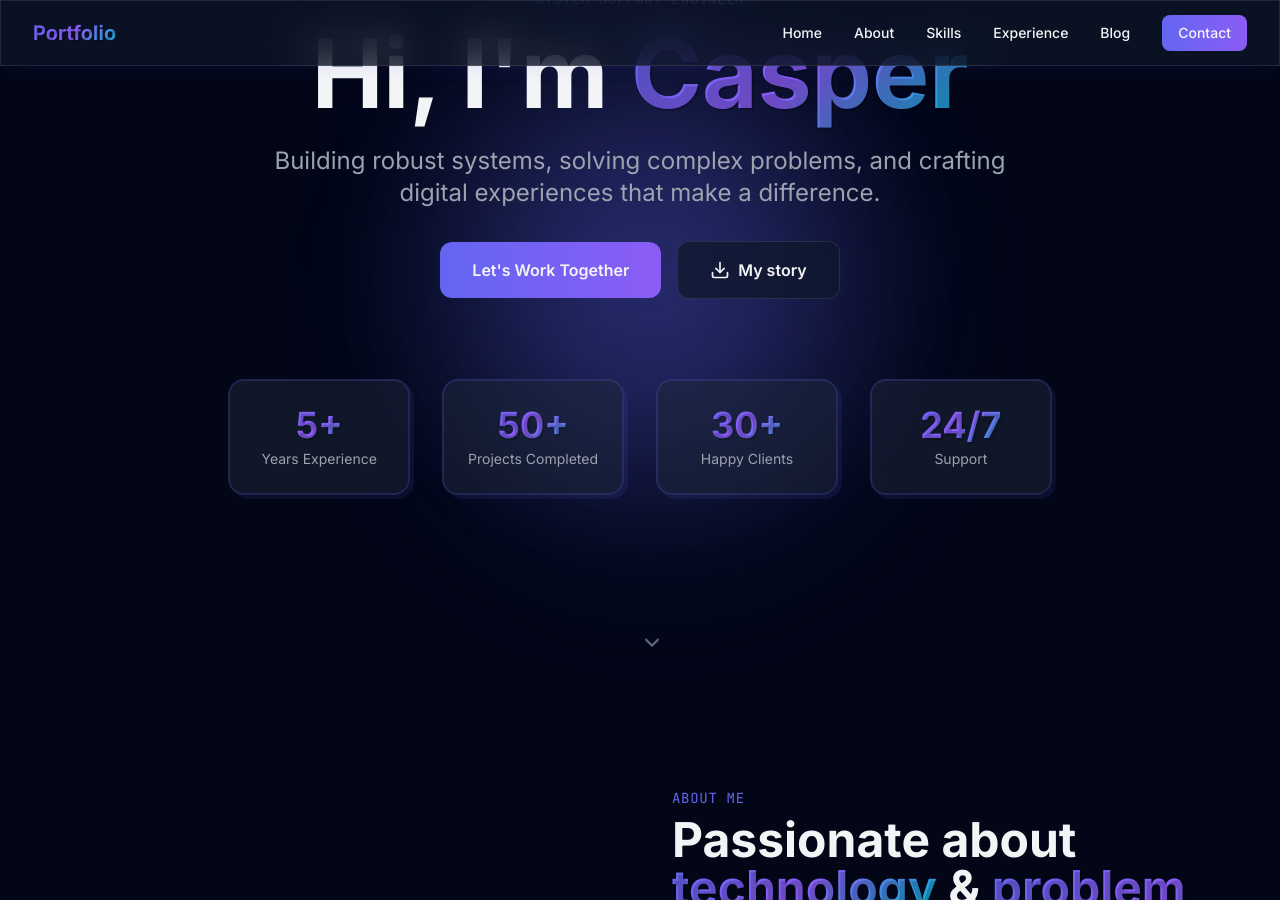
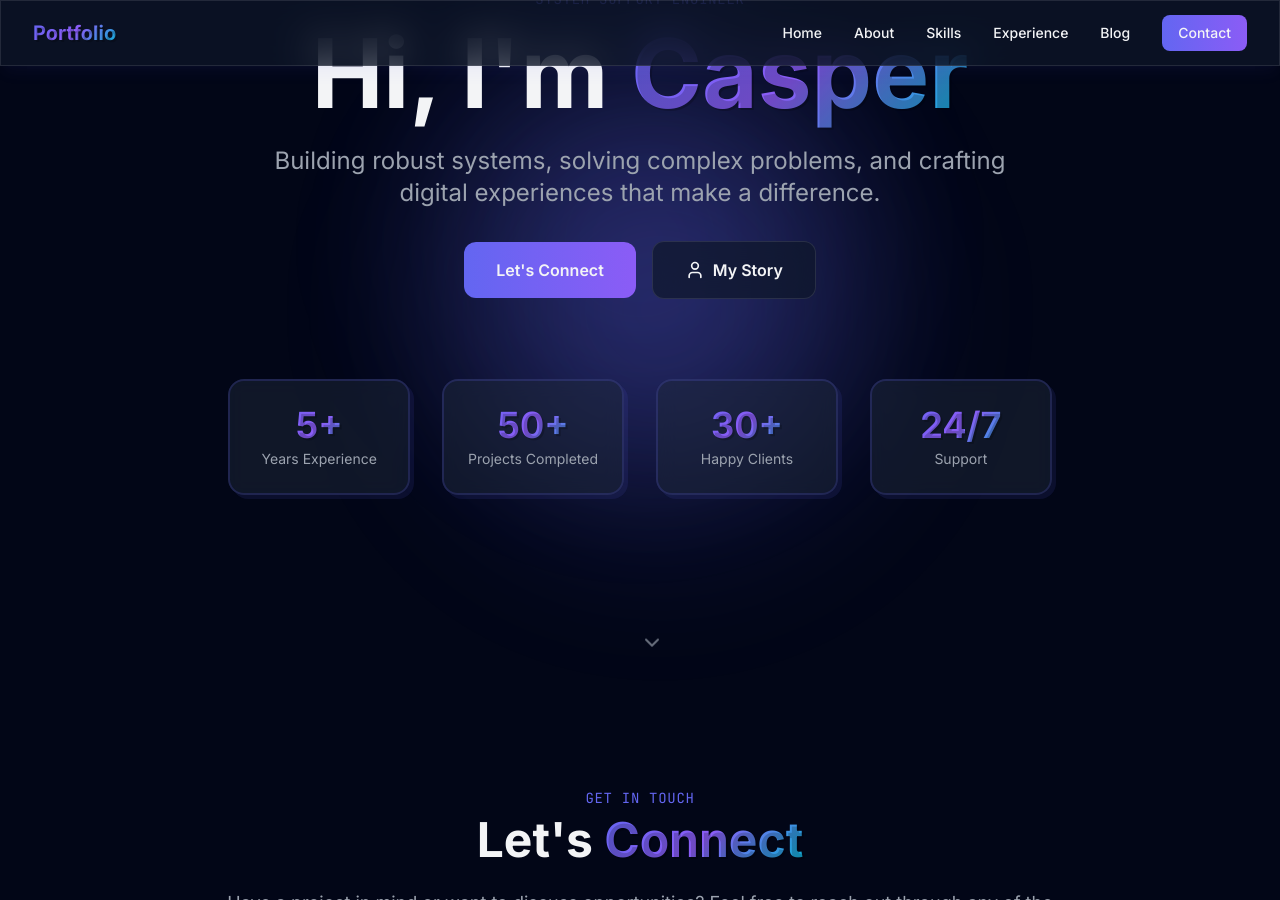
Before and after one commit to FaiGiJoon/FaiGiJoon.github.io, a Jekyll site: the page index.html, which Jekyll copies as it is, in a window 1280 px wide and 900 px high, scrolled down 632 px. Built offline with Jekyll 4.4.1, drawn with Linux system fonts in a browser that asks for light colours; nearby versions of some CDN libraries; some of the changed text lies outside the part shown.

Commit message:
Remove broken contact form and replace with static contact information
- Removed the non-functional contact form from `index.html`.
- Deleted the associated JavaScript form handler.
- Created a new static "Let's Connect" section in `index.html` featuring email, location, and social links.
- Restored and updated "Contact" navigation links in `index.html`, `blog.html`, and `_layouts/post.html`.
- Updated the Hero section call-to-action to point to the new contact information section.

Co-authored-by: FaiGiJoon <96741065+FaiGiJoon@users.noreply.github.com>

```diff
--- a/index.html
+++ b/index.html
@@ -229,11 +229,11 @@
                 </p>
                 <div class="flex flex-col sm:flex-row items-center justify-center gap-4">
                     <a href="#contact" class="px-8 py-4 bg-gradient-to-r from-primary to-secondary rounded-xl font-semibold hover:shadow-xl hover:shadow-primary/25 hover:scale-105 transition-all">
-                        Let's Work Together
+                        Let's Connect
                     </a>
                     <a href="#about" class="px-8 py-4 glass rounded-xl font-semibold hover:bg-white/10 transition-all flex items-center gap-2">
-                        <i data-lucide="download" class="w-5 h-5"></i>
-                        My story
+                        <i data-lucide="user" class="w-5 h-5"></i>
+                        My Story
                     </a>
                 </div>
             </div>
@@ -262,6 +262,59 @@
         <!-- Scroll Indicator -->
         <div class="absolute bottom-8 left-1/2 -translate-x-1/2 animate-bounce">
             <i data-lucide="chevron-down" class="w-6 h-6 text-gray-500"></i>
+        </div>
+    </section>
+
+    <!-- Contact Section -->
+    <section id="contact" class="py-24">
+        <div class="max-w-4xl mx-auto px-4 sm:px-6 lg:px-8 text-center">
+            <div class="reveal">
+                <p class="font-mono text-primary text-sm mb-2 tracking-wider uppercase">Get in Touch</p>
+                <h2 class="text-4xl md:text-5xl font-bold mb-6">Let's <span class="gradient-text">Connect</span></h2>
+                <p class="text-gray-400 text-lg leading-relaxed mb-12">
+                    Have a project in mind or want to discuss opportunities? Feel free to reach out through any of the channels below.
+                </p>
+
+                <div class="grid md:grid-cols-3 gap-8 mb-12">
+                    <div class="glass-card rounded-2xl p-6 hover:border-primary/30 transition-all group">
+                        <div class="w-12 h-12 glass rounded-xl flex items-center justify-center mx-auto mb-4 group-hover:scale-110 transition-transform">
+                            <i data-lucide="mail" class="w-6 h-6 text-primary"></i>
+                        </div>
+                        <p class="text-sm text-gray-400 mb-1">Gmail</p>
+                        <p class="font-medium">klootwijkc@gmail.com</p>
+                    </div>
+                    <div class="glass-card rounded-2xl p-6 hover:border-secondary/30 transition-all group">
+                        <div class="w-12 h-12 glass rounded-xl flex items-center justify-center mx-auto mb-4 group-hover:scale-110 transition-transform">
+                            <i data-lucide="map-pin" class="w-6 h-6 text-secondary"></i>
+                        </div>
+                        <p class="text-sm text-gray-400 mb-1">Location</p>
+                        <p class="font-medium">Utrecht - Netherlands</p>
+                    </div>
+                    <div class="glass-card rounded-2xl p-6 hover:border-accent/30 transition-all group">
+                        <div class="w-12 h-12 glass rounded-xl flex items-center justify-center mx-auto mb-4 group-hover:scale-110 transition-transform">
+                            <i data-lucide="briefcase" class="w-6 h-6 text-accent"></i>
+                        </div>
+                        <p class="text-sm text-gray-400 mb-1">Availability</p>
+                        <p class="font-medium">Open to freelance & full-time</p>
+                    </div>
+                </div>
+
+                <!-- Social Links -->
+                <div class="flex justify-center gap-4">
+                    <a href="#" class="w-12 h-12 glass rounded-xl flex items-center justify-center hover:bg-primary/20 hover:text-primary transition-all">
+                        <i data-lucide="github" class="w-5 h-5"></i>
+                    </a>
+                    <a href="#" class="w-12 h-12 glass rounded-xl flex items-center justify-center hover:bg-primary/20 hover:text-primary transition-all">
+                        <i data-lucide="linkedin" class="w-5 h-5"></i>
+                    </a>
+                    <a href="#" class="w-12 h-12 glass rounded-xl flex items-center justify-center hover:bg-primary/20 hover:text-primary transition-all">
+                        <i data-lucide="twitter" class="w-5 h-5"></i>
+                    </a>
+                    <a href="#" class="w-12 h-12 glass rounded-xl flex items-center justify-center hover:bg-primary/20 hover:text-primary transition-all">
+                        <i data-lucide="globe" class="w-5 h-5"></i>
+                    </a>
+                </div>
+            </div>
         </div>
     </section>
 
@@ -607,97 +660,6 @@ On this website, I’ll be posting a mix of things—some educational, some pers
         </div>
     </section>
 
-    <!-- Contact Section -->
-    <section id="contact" class="py-24">
-        <div class="max-w-7xl mx-auto px-4 sm:px-6 lg:px-8">
-            <div class="grid lg:grid-cols-2 gap-16">
-                <div class="reveal">
-                    <p class="font-mono text-primary text-sm mb-2 tracking-wider uppercase">Get in Touch</p>
-                    <h2 class="text-4xl md:text-5xl font-bold mb-6">Let's work <span class="gradient-text">together</span></h2>
-                    <p class="text-gray-400 text-lg leading-relaxed mb-8">
-                        Have a project in mind or want to discuss opportunities? I'm always open to interesting conversations and collaborations.
-                    </p>
-
-                    <div class="space-y-6">
-                        <div class="flex items-center gap-4">
-                            <div class="w-14 h-14 glass rounded-xl flex items-center justify-center">
-                                <i data-lucide="mail" class="w-6 h-6 text-primary"></i>
-                            </div>
-                            <div>
-                                <p class="text-sm text-gray-400">Gmail</p>
-                                <p class="font-medium">klootwijkc@gmail.com</p>
-                            </div>
-                        </div>
-                        <div class="flex items-center gap-4">
-                            <div class="w-14 h-14 glass rounded-xl flex items-center justify-center">
-                                <i data-lucide="map-pin" class="w-6 h-6 text-secondary"></i>
-                            </div>
-                            <div>
-                                <p class="text-sm text-gray-400">Location</p>
-                                <p class="font-medium">Utrecht - Netherlands</p>
-                            </div>
-                        </div>
-                        <div class="flex items-center gap-4">
-                            <div class="w-14 h-14 glass rounded-xl flex items-center justify-center">
-                                <i data-lucide="briefcase" class="w-6 h-6 text-accent"></i>
-                            </div>
-                            <div>
-                                <p class="text-sm text-gray-400">Availability</p>
-                                <p class="font-medium">Open to freelance & full-time</p>
-                            </div>
-                        </div>
-                    </div>
-
-                    <!-- Social Links -->
-                    <div class="mt-10">
-                        <p class="text-sm text-gray-400 mb-4">Follow me on</p>
-                        <div class="flex gap-4">
-                            <a href="#" class="w-12 h-12 glass rounded-xl flex items-center justify-center hover:bg-primary/20 hover:text-primary transition-all">
-                                <i data-lucide="github" class="w-5 h-5"></i>
-                            </a>
-                            <a href="#" class="w-12 h-12 glass rounded-xl flex items-center justify-center hover:bg-primary/20 hover:text-primary transition-all">
-                                <i data-lucide="linkedin" class="w-5 h-5"></i>
-                            </a>
-                            <a href="#" class="w-12 h-12 glass rounded-xl flex items-center justify-center hover:bg-primary/20 hover:text-primary transition-all">
-                                <i data-lucide="twitter" class="w-5 h-5"></i>
-                            </a>
-                            <a href="#" class="w-12 h-12 glass rounded-xl flex items-center justify-center hover:bg-primary/20 hover:text-primary transition-all">
-                                <i data-lucide="globe" class="w-5 h-5"></i>
-                            </a>
-                        </div>
-                    </div>
-                </div>
-
-                <!-- Contact Form -->
-                <div class="reveal">
-                    <form class="glass-card rounded-2xl p-8" id="contact-form">
-                        <div class="grid md:grid-cols-2 gap-6 mb-6">
-                            <div>
-                                <label class="block text-sm font-medium mb-2">Name</label>
-                                <input type="text" required class="w-full px-4 py-3 bg-dark/50 border border-gray-700 rounded-xl focus:border-primary focus:outline-none focus:ring-1 focus:ring-primary transition-all" placeholder="Casper ">
-                            </div>
-                            <div>
-                                <label class="block text-sm font-medium mb-2">Email</label>
-                                <input type="email" required class="w-full px-4 py-3 bg-dark/50 border border-gray-700 rounded-xl focus:border-primary focus:outline-none focus:ring-1 focus:ring-primary transition-all" placeholder="you@example.com">
-                            </div>
-                        </div>
-                        <div class="mb-6">
-                            <label class="block text-sm font-medium mb-2">Subject</label>
-                            <input type="text" required class="w-full px-4 py-3 bg-dark/50 border border-gray-700 rounded-xl focus:border-primary focus:outline-none focus:ring-1 focus:ring-primary transition-all" placeholder="Project Inquiry">
-                        </div>
-                        <div class="mb-6">
-                            <label class="block text-sm font-medium mb-2">Message</label>
-                            <textarea required rows="5" class="w-full px-4 py-3 bg-dark/50 border border-gray-700 rounded-xl focus:border-primary focus:outline-none focus:ring-1 focus:ring-primary transition-all resize-none" placeholder="Tell me all about your project..."></textarea>
-                        </div>
-                        <button type="submit" class="w-full py-4 bg-gradient-to-r from-primary to-secondary rounded-xl font-semibold hover:shadow-xl hover:shadow-primary/25 transition-all flex items-center justify-center gap-2">
-                            <i data-lucide="send" class="w-5 h-5"></i>
-                            Send Message
-                        </button>
-                    </form>
-                </div>
-            </div>
-        </div>
-    </section>
 
     <!-- Footer -->
     <footer class="py-8 border-t border-white/10">
@@ -789,25 +751,6 @@ On this website, I’ll be posting a mix of things—some educational, some pers
 
         revealElements.forEach(el => revealObserver.observe(el));
 
-        // Contact form handling
-        document.getElementById('contact-form').addEventListener('submit', (e) => {
-            e.preventDefault();
-
-            // Show success message
-            const btn = e.target.querySelector('button');
-            const originalText = btn.innerHTML;
-            btn.innerHTML = '<i data-lucide="check" class="w-5 h-5"></i> Message Sent!';
-            btn.classList.add('bg-green-500');
-            lucide.createIcons();
-
-            setTimeout(() => {
-                btn.innerHTML = originalText;
-                btn.classList.remove('bg-green-500');
-                lucide.createIcons();
-                e.target.reset();
-            }, 3000);
-        });
-
         // Typing effect for hero subtitle (optional enhancement)
         const typingText = document.querySelector('.font-mono.text-primary');
         if (typingText) {
```
